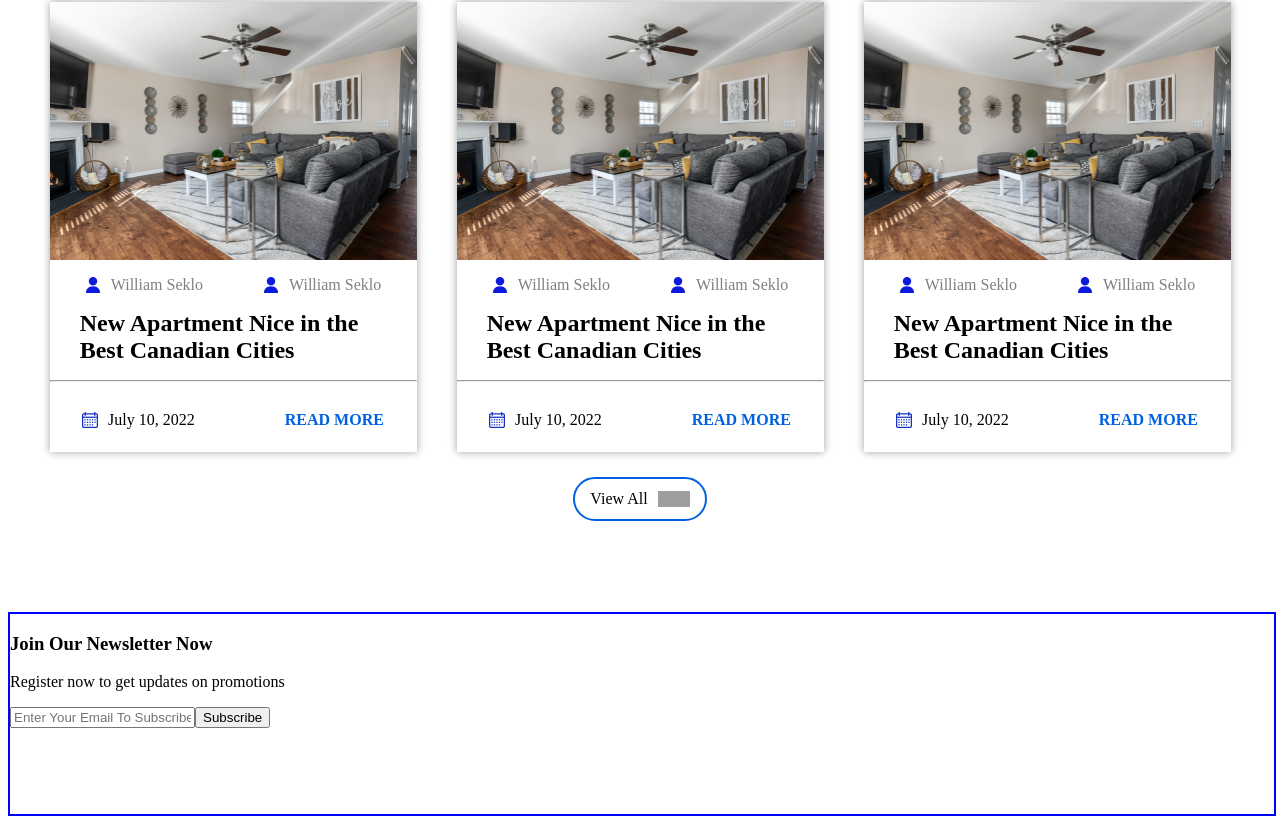
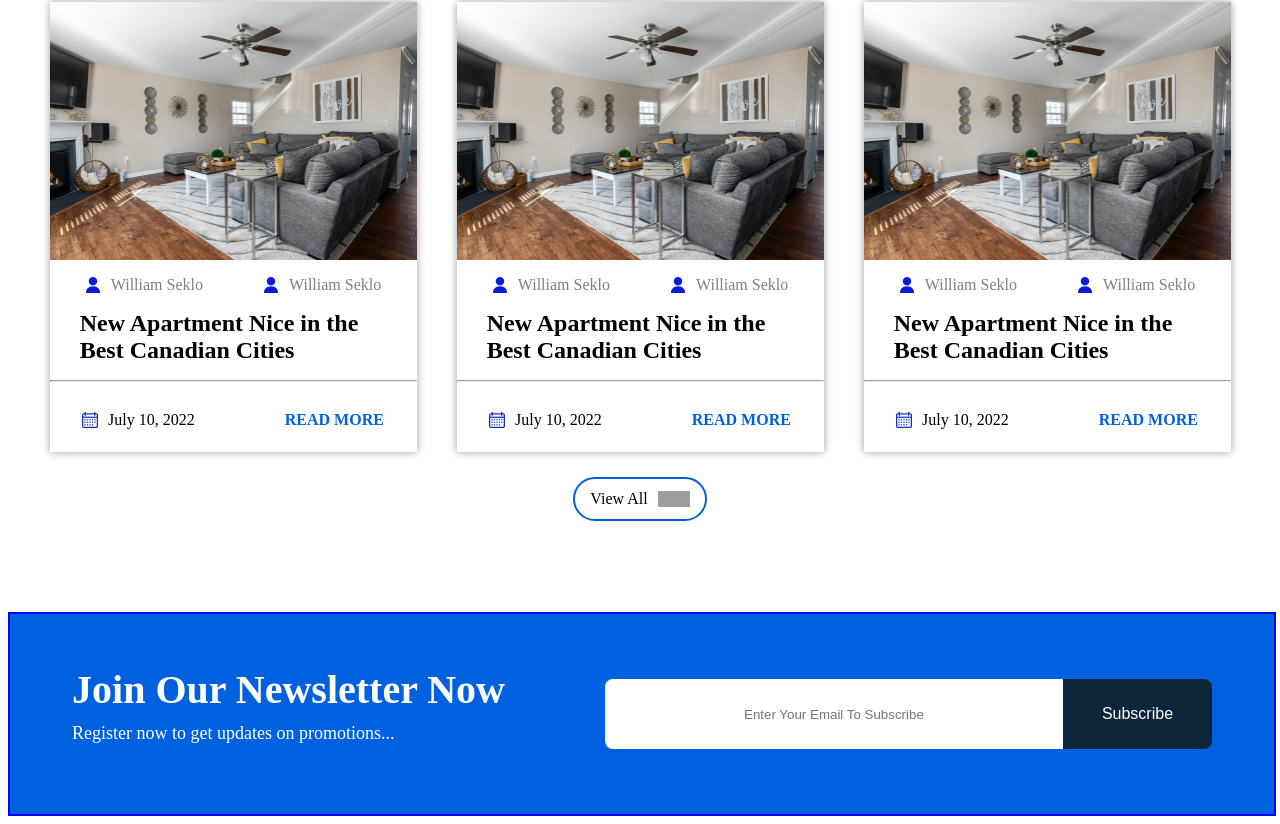
Before and after one commit to Dinesh-jrr/Real-State, a React (Vite) app: page / in a window 1280 px wide. Shown: the part 7546-8370 px from the top of the page. Built offline with nearby package versions, Linux system fonts and the light colour scheme; grey boxes are pictures that could not be loaded.

Commit message:
subscribe section completed

```diff
--- a/src/Components/Subscribe/Subscribe.css
+++ b/src/Components/Subscribe/Subscribe.css
@@ -2,4 +2,50 @@
     height:200px;
     width:100%;
     border:2px solid blue;
+    display: flex;
+    flex-direction: row;
+    align-items: center;
+    justify-content: center;
+    gap:100px;
+    background-color: rgb(0, 97, 224);
 }
+.subscribe-left h3{
+    font-size: 40px;
+    font-weight: 600;
+    color:white;
+    margin-bottom: 0px;
+    margin-top:0px;
+}
+.subscribe-left p{
+    font-size: 18px;
+    color:white;
+    margin-top:10px;
+}
+
+.subscribe-right{
+    display: flex;
+    flex-direction: row;
+    align-items: center;
+}
+.subscribe-right input{
+    height:70px;
+    width:458px;
+    color: gray;
+    background-color: white;
+    border:none;
+    text-align: center;
+    border-top-left-radius: 8px;
+    border-bottom-left-radius: 8px;
+    padding:0px;
+}
+.subscribe-right button{
+    height:70px;
+    width:149px;
+    font-size: 16px;
+    color: white;
+    background-color: rgb(13, 38, 59);
+    border:none;
+    border-top-right-radius: 8px;
+    border-bottom-right-radius: 8px;
+    padding: 0px;
+}
--- a/src/Components/Subscribe/Subscribe.jsx
+++ b/src/Components/Subscribe/Subscribe.jsx
@@ -6,7 +6,7 @@ function Subscribe() {
     <div className="subscribe">
       <div className="subscribe-left">
         <h3>Join Our Newsletter Now</h3>
-        <p>Register now to get updates on promotions</p>
+        <p>Register now to get updates on promotions...</p>
       </div>
       <div className="subscribe-right">
         <input type="text" placeholder="Enter Your Email To Subscribe" />
```
